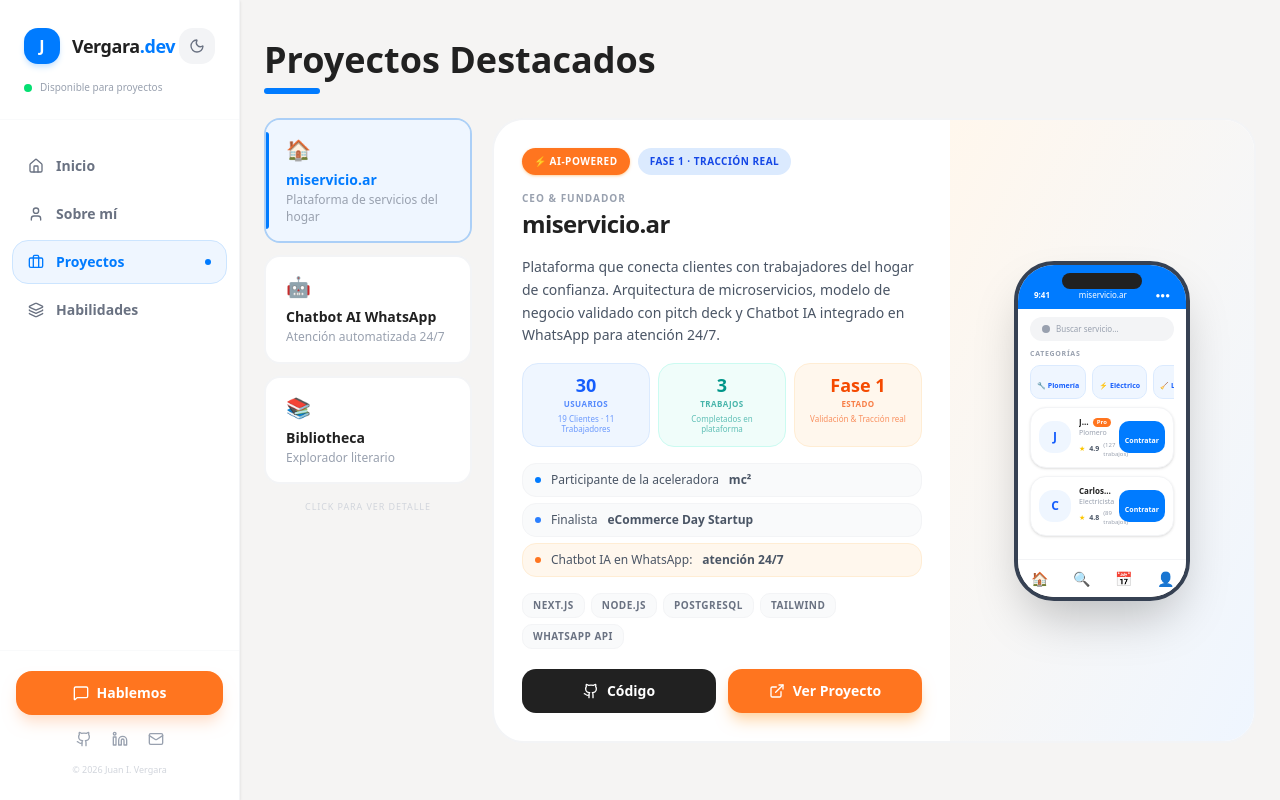
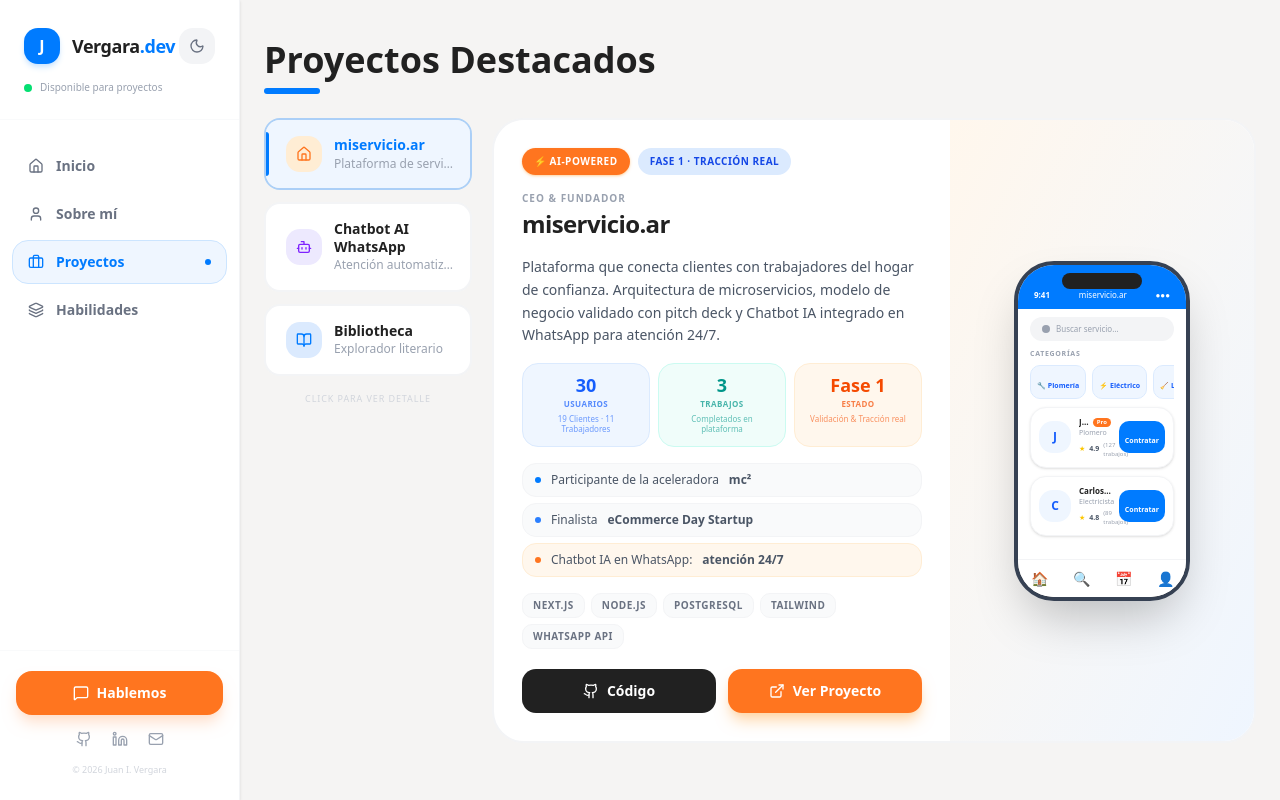
Before and after one commit to JuanVergara-9/portafolio-jv, a Next.js app: page / in a window 1280 px wide. Both pictures are taken after a click on the button "Explorar Proyectos". Built offline with nearby package versions, Linux system fonts and the light colour scheme.

Commit message:
cambio de iconos en la seccion proyectos

```diff
--- a/app/sections/Proyectos.tsx
+++ b/app/sections/Proyectos.tsx
@@ -3,7 +3,7 @@
 import { useState } from "react"
 import { motion, AnimatePresence } from "framer-motion"
 import Link from "next/link"
-import { Github, ExternalLink, Zap, Bot, Code, Smartphone } from "lucide-react"
+import { Github, ExternalLink, Zap, Bot, Home, BookOpen, type LucideIcon } from "lucide-react"
 import { PhoneMockup, WhatsAppMockup } from "../components/Mockups"
 
 // ─── Types ───────────────────────────────────────────────────────────────────
@@ -13,7 +13,9 @@
 interface Achievement { dot: string; text: React.ReactNode; orange?: boolean }
 interface Project {
   id:           ProjectId
-  icon:         string
+  Icon:         LucideIcon
+  iconBg:       string   // tailwind classes for icon wrapper bg
+  iconColor:    string   // tailwind classes for icon color
   title:        string
   role:         string
   tagline:      string
@@ -33,9 +35,11 @@
 // ─── Project data ─────────────────────────────────────────────────────────────
 const projects: Project[] = [
   {
-    id:       "miservicio",
-    icon:     "🏠",
-    title:    "miservicio.ar",
+    id:        "miservicio",
+    Icon:      Home,
+    iconBg:    "bg-orange-100 dark:bg-orange/10",
+    iconColor: "text-orange dark:text-orange",
+    title:     "miservicio.ar",
     role:     "CEO & Fundador",
     tagline:  "Plataforma de servicios del hogar",
     badges: [
@@ -62,9 +66,11 @@
     liveCls:   "bg-[#ff751f] hover:bg-orange-dark shadow-lg shadow-orange-200",
   },
   {
-    id:       "chatbot",
-    icon:     "🤖",
-    title:    "Chatbot AI WhatsApp",
+    id:        "chatbot",
+    Icon:      Bot,
+    iconBg:    "bg-violet-100 dark:bg-violet-900/30",
+    iconColor: "text-violet-600 dark:text-violet-400",
+    title:     "Chatbot AI WhatsApp",
     role:     "JV | AI · Servicios",
     tagline:  "Atención automatizada 24/7",
     badges: [
@@ -91,9 +97,11 @@
     liveCls:   "bg-violet-600 hover:bg-violet-700",
   },
   {
-    id:       "bibliotheca",
-    icon:     "📚",
-    title:    "Bibliotheca",
+    id:        "bibliotheca",
+    Icon:      BookOpen,
+    iconBg:    "bg-blue-100 dark:bg-blue-900/30",
+    iconColor: "text-brand dark:text-blue-400",
+    title:     "Bibliotheca",
     role:     "Proyecto Personal",
     tagline:  "Explorador literario",
     badges: [
@@ -135,14 +143,18 @@
           transition={{ type: "spring", stiffness: 380, damping: 30 }}
         />
       )}
-      <div className="relative z-10 pl-1">
-        <span className="text-xl">{p.icon}</span>
-        <p className={`text-sm font-bold mt-1.5 ${isActive ? "text-brand" : "text-carbon dark:text-dm-text"}`}>
-          {p.title}
-        </p>
-        <p className="text-xs text-gray-400 dark:text-dm-muted-text mt-0.5 leading-snug">
-          {p.tagline}
-        </p>
+      <div className="relative z-10 pl-1 flex items-center gap-3">
+        <div className={`w-9 h-9 rounded-xl flex items-center justify-center shrink-0 ${p.iconBg}`}>
+          <p.Icon className={`w-4 h-4 ${p.iconColor}`} />
+        </div>
+        <div className="min-w-0">
+          <p className={`text-sm font-bold leading-tight ${isActive ? "text-brand" : "text-carbon dark:text-dm-text"}`}>
+            {p.title}
+          </p>
+          <p className="text-xs text-gray-400 dark:text-dm-muted-text mt-0.5 leading-snug truncate">
+            {p.tagline}
+          </p>
+        </div>
       </div>
     </motion.button>
   )
@@ -293,13 +305,16 @@
           <button
             key={p.id}
             onClick={() => setSelected(p.id)}
-            className={`shrink-0 flex items-center gap-1.5 px-4 py-2 rounded-xl text-sm font-bold border-2 transition-all ${
+            className={`shrink-0 flex items-center gap-2 px-4 py-2 rounded-xl text-sm font-bold border-2 transition-all ${
               selected === p.id
                 ? "border-brand bg-brand-subtle dark:bg-brand/10 text-brand"
                 : "border-gray-100 dark:border-dm-border text-gray-500 dark:text-dm-muted-text bg-white dark:bg-dm-card"
             }`}
           >
-            <span>{p.icon}</span> {p.title}
+            <div className={`w-5 h-5 rounded-md flex items-center justify-center ${p.iconBg}`}>
+              <p.Icon className={`w-3 h-3 ${p.iconColor}`} />
+            </div>
+            {p.title}
           </button>
         ))}
       </motion.div>
```
